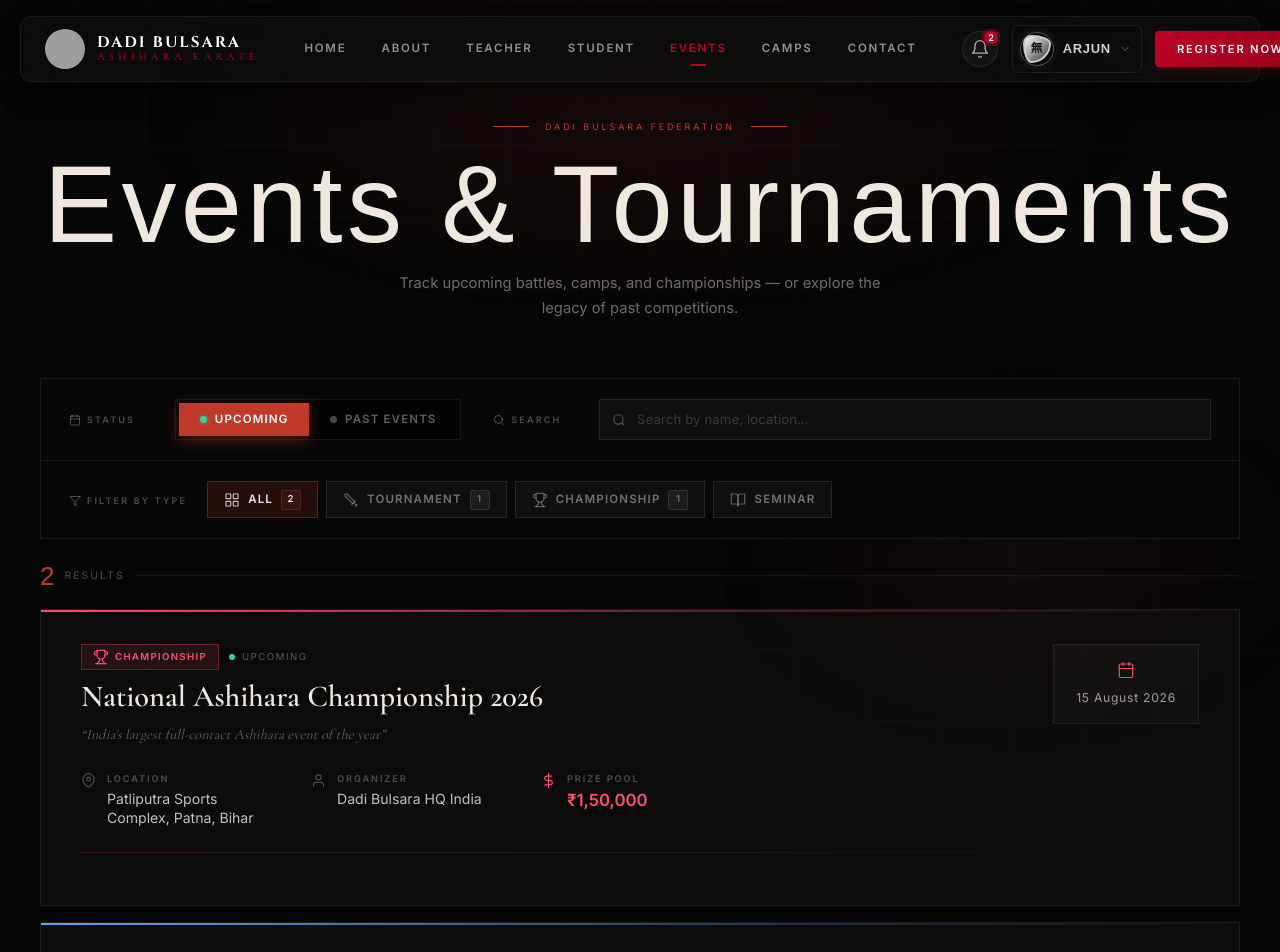
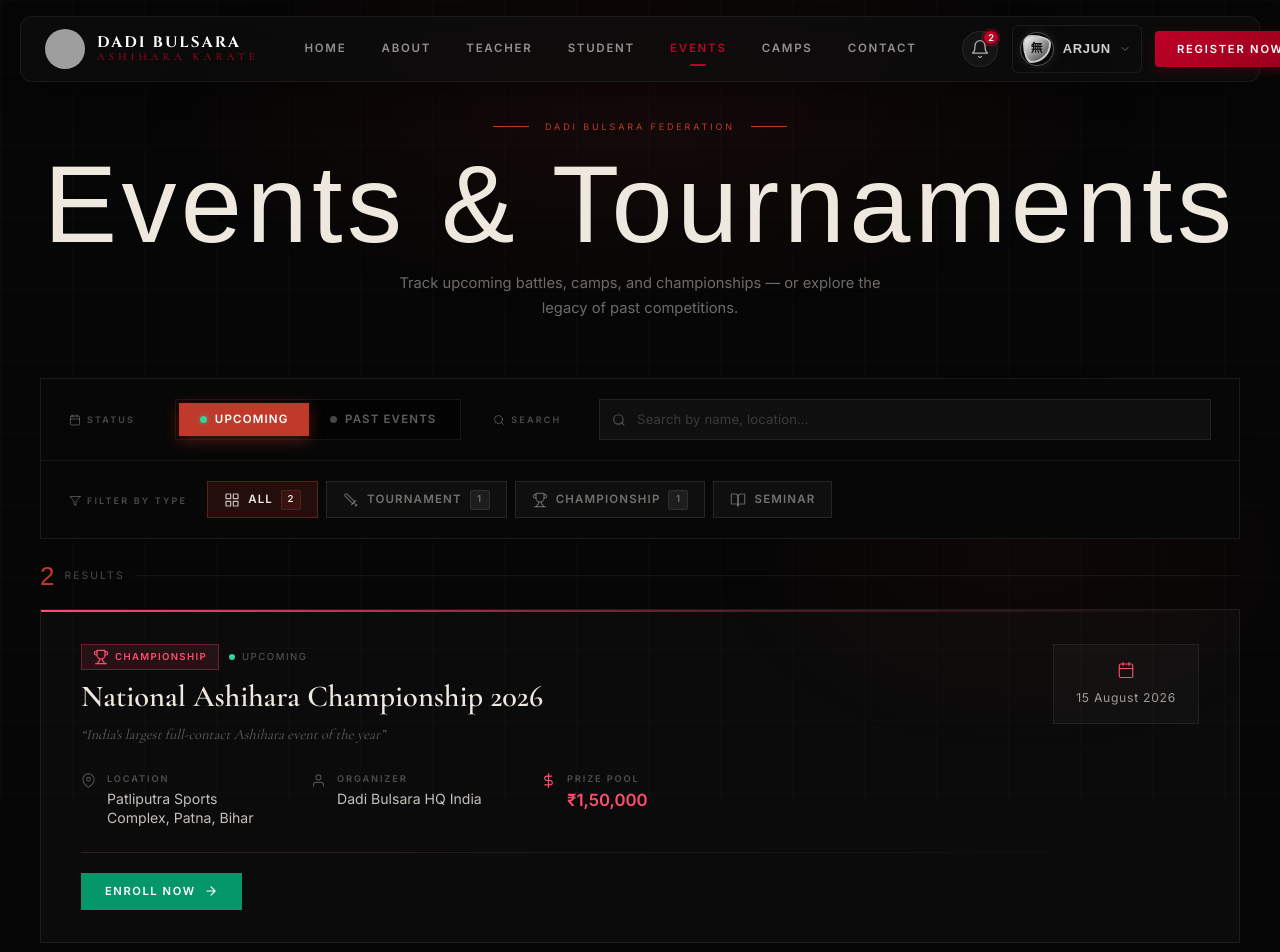
Before and after one commit to op2624685-sys/Dadi-Bulsara-Ashihara-Karate, a Next.js app: page /events in a window 1280 px wide. Shown: the top 952 px of the page. Built offline with nearby package versions, Linux system fonts and the light colour scheme; grey boxes are pictures that could not be loaded.

Commit message:
add the enroll now button in events card

```diff
--- a/src/app/(main)/events/EventsPage.tsx
+++ b/src/app/(main)/events/EventsPage.tsx
@@ -1,7 +1,7 @@
 "use client";
 
+import Link from "next/link";
 import React, { useState, useEffect, useRef, useMemo } from "react";
-import { useRouter } from "next/navigation";
 import gsap from "gsap";
 
 type Participant = {
@@ -126,7 +126,6 @@ const TYPE_ICONS: Record<EventType|"All", React.ReactNode> = {
 };
 
 export default function EventsPage() {
-  const router = useRouter();
   const [tab,        setTab]        = useState<"upcoming"|"past">("upcoming");
   const [typeFilter, setTypeFilter] = useState<EventType|"All">("All");
   const [search,     setSearch]     = useState("");
@@ -380,6 +379,16 @@ export default function EventsPage() {
                     {/* ── DIVIDER ── */}
                     <div className="ep-divider" style={{background:`linear-gradient(90deg,${meta.color}33,rgba(255,255,255,0.06),transparent)`}}/>
 
+                    <div className="ep-actions">
+                      {ev.status === "upcoming" && (
+                        <Link href="/signup" className="ep-btn ep-btn--enroll">
+                          Enroll Now
+                          <svg viewBox="0 0 24 24" fill="none" stroke="currentColor" strokeWidth="2" strokeLinecap="round" strokeLinejoin="round" style={{width:14,height:14}}>
+                            <path d="M5 12h14M12 5l7 7-7 7"/>
+                          </svg>
+                        </Link>
+                      )}
+
                       {/* past: expand participants */}
                       {ev.status==="past" && allP.length>0 && (
                         <button className="ep-btn ep-btn--expand" onClick={e=>{e.stopPropagation();toggle(ev.id);}}>
@@ -460,6 +469,7 @@ export default function EventsPage() {
                       </div>
                     )}
                   </div>
+                </div>
               );
             })}
           </div>
@@ -655,7 +665,7 @@ const CSS = `
 
 /* actions */
 .ep-actions { display:flex; gap:10px; flex-wrap:wrap; }
-.ep-btn { display:inline-flex; align-items:center; gap:8px; padding:.62rem 1.5rem; font-family:inherit; font-size:.7rem; font-weight:700; text-transform:uppercase; letter-spacing:.14em; cursor:pointer; border:none; transition:all .25s; }
+.ep-btn { display:inline-flex; align-items:center; gap:8px; padding:.62rem 1.5rem; font-family:inherit; font-size:.7rem; font-weight:700; text-transform:uppercase; letter-spacing:.14em; cursor:pointer; border:none; text-decoration:none; transition:all .25s; }
 .ep-btn--enroll { background:#059669; color:#fff; }
 .ep-btn--enroll:hover { background:#047857; transform:translateY(-2px); box-shadow:0 6px 20px rgba(5,150,105,.35); }
 .ep-btn--expand { background:rgba(255,255,255,.04); color:rgba(238,232,223,.6); border:1px solid rgba(255,255,255,.08); }
```
